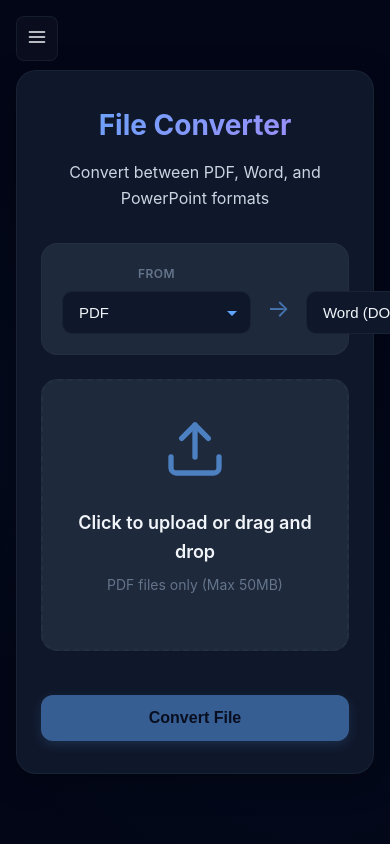
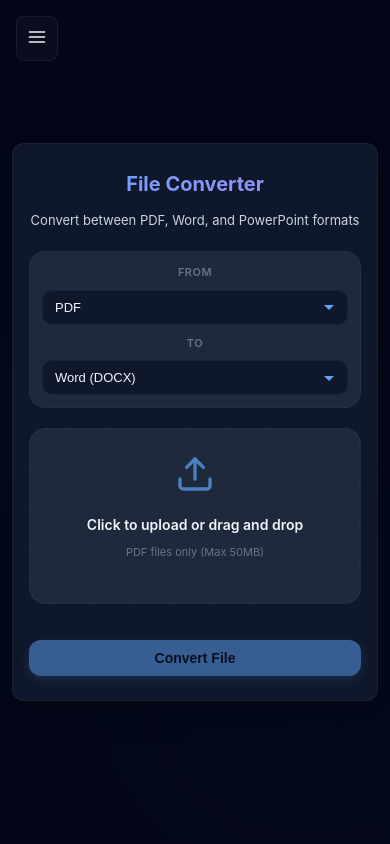
Before and after one commit to linkhanthtel/cosmic-ai, a Flask app: page /converter in a window 390 px wide. Run offline with Flask 3, Linux system fonts and the light colour scheme.

Commit message:
Update converter.html

```diff
--- a/templates/converter.html
+++ b/templates/converter.html
@@ -282,21 +282,183 @@
         color: #fca5a5;
     }
 
+    /* Tablet Styles (481px - 1024px) */
+    @media (max-width: 1024px) {
+        .converter-container {
+            padding: 32px 20px;
+        }
+
+        .converter-card {
+            max-width: 700px;
+            padding: 36px 32px;
+        }
+    }
+
+    /* Mobile Styles (320px - 768px) */
     @media (max-width: 768px) {
         .converter-container {
             padding: 24px 16px;
+            min-height: auto;
         }
 
         .converter-card {
-            padding: 32px 24px;
+            padding: 28px 20px;
+            border-radius: 16px;
         }
 
         .converter-card h1 {
-            font-size: 28px;
+            font-size: 24px;
+            margin-bottom: 10px;
+        }
+
+        .converter-card p {
+            font-size: 14px;
+            margin-bottom: 24px;
+        }
+
+        .format-selector {
+            grid-template-columns: 1fr;
+            gap: 12px;
+            padding: 16px;
+            margin-bottom: 20px;
+        }
+
+        .arrow-icon {
+            display: none;
+        }
+
+        .format-group {
+            width: 100%;
+        }
+
+        .format-select {
+            width: 100%;
+            font-size: 14px;
+            padding: 10px 14px;
+        }
+
+        .format-label {
+            font-size: 11px;
         }
 
         .upload-area {
-            padding: 36px 20px;
+            padding: 32px 16px;
+            margin-bottom: 20px;
+        }
+
+        .upload-icon {
+            width: 48px;
+            height: 48px;
+            margin-bottom: 16px;
+        }
+
+        .upload-text {
+            font-size: 16px;
+        }
+
+        .upload-hint {
+            font-size: 12px;
+        }
+
+        .file-info {
+            padding: 12px;
+            margin-top: 16px;
+        }
+
+        .file-name {
+            font-size: 13px;
+        }
+
+        .file-size {
+            font-size: 11px;
+        }
+
+        .convert-btn {
+            padding: 12px 24px;
+            font-size: 15px;
+            margin-top: 16px;
+        }
+
+        .remove-file-btn {
+            padding: 5px 10px;
+            font-size: 11px;
+            margin-top: 10px;
+        }
+
+        .loading-text {
+            font-size: 13px;
+        }
+
+        .error-message,
+        .success-message {
+            font-size: 13px;
+            padding: 12px;
+        }
+    }
+
+    /* Small Mobile (320px - 480px) */
+    @media (max-width: 480px) {
+        .converter-container {
+            padding: 16px 12px;
+        }
+
+        .converter-card {
+            padding: 24px 16px;
+            border-radius: 12px;
+        }
+
+        .converter-card h1 {
+            font-size: 20px;
+        }
+
+        .converter-card p {
+            font-size: 13px;
+            margin-bottom: 20px;
+        }
+
+        .format-selector {
+            padding: 12px;
+            gap: 10px;
+        }
+
+        .format-select {
+            padding: 9px 12px;
+            font-size: 13px;
+        }
+
+        .upload-area {
+            padding: 24px 12px;
+        }
+
+        .upload-icon {
+            width: 40px;
+            height: 40px;
+            margin-bottom: 12px;
+        }
+
+        .upload-text {
+            font-size: 14px;
+        }
+
+        .upload-hint {
+            font-size: 11px;
+        }
+
+        .convert-btn {
+            padding: 10px 20px;
+            font-size: 14px;
+        }
+
+        .file-info {
+            padding: 10px;
+        }
+
+        .file-name {
+            font-size: 12px;
+        }
+
+        .file-size {
+            font-size: 10px;
         }
     }
 </style>
```
